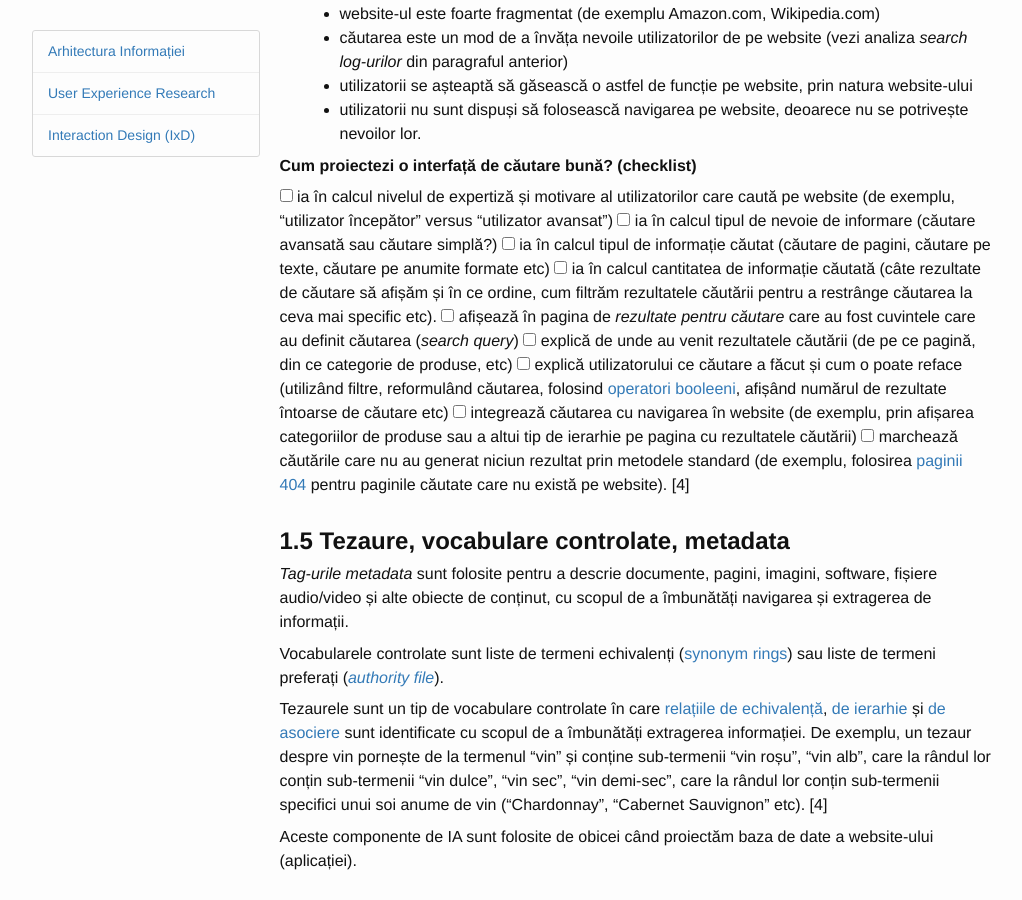
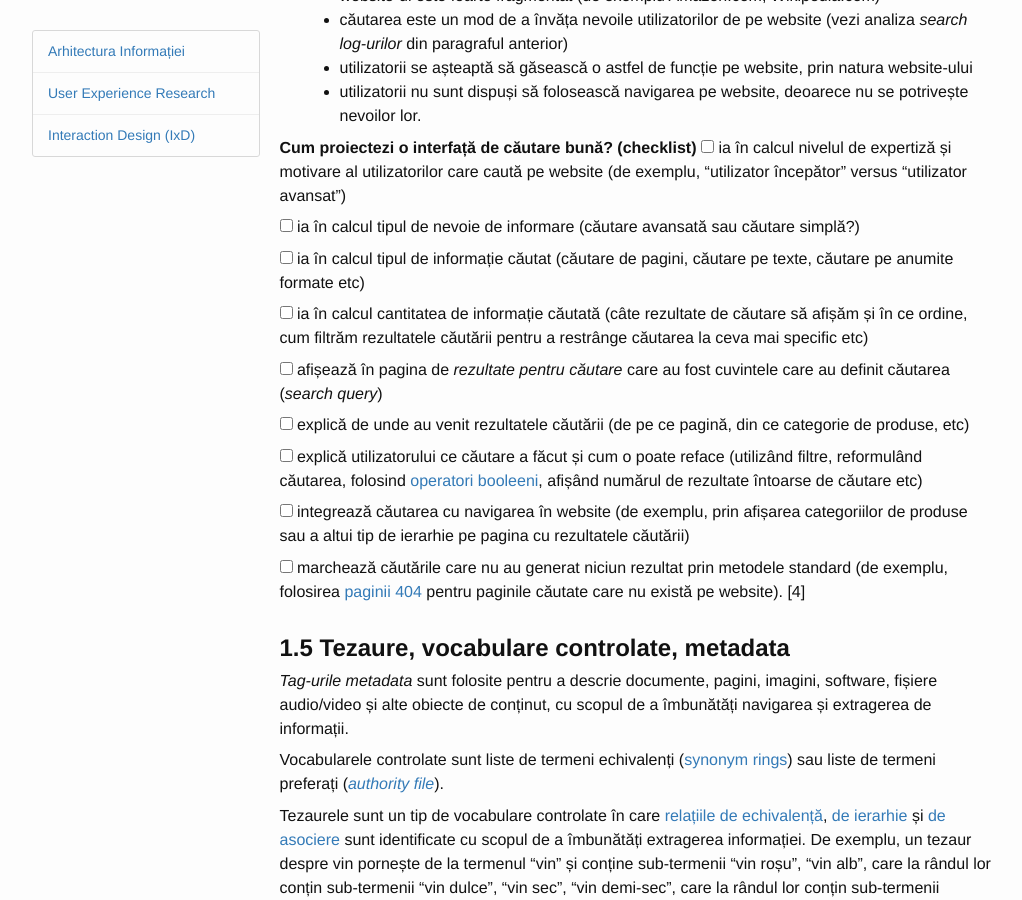
Before and after one commit to gov-ithub/govro-design, a Jekyll site: the page built from 2-ux.md, in a window 1280 px wide and 900 px high, scrolled down 3080 px. Shown: the whole window, without its empty margins (128-1150 px from the left). Built offline with Jekyll 4.4.1, drawn with Linux system fonts in a browser that asks for light colours; nearby versions of some CDN libraries; part of the change alters nothing that is shown.

```diff
--- a/2-ux.md
+++ b/2-ux.md
@@ -74,12 +74,18 @@ Arhitectura Informației are 5 mari componente [4]:
 * iconițe (etichete vizuale).
 
 **Cum creezi etichete eficiente? (checklist)**
-- [ ] analizează conținutul website-ului
-- [ ] cere autorilor de conținut (_content writers_) de pe website să propună etichete
-- [ ] cere sugestii de la utilizatorii avansați ai website-ului (aplicației) sau de la experții în acel domeniu
-- [ ] folosește exerciții de _[card sorting](https://en.wikipedia.org/wiki/Card_sorting)_
-- [ ] analizează _search log-urile_ de pe website (din aplicație)
-- [ ] analizează _tag-urile_ generate de utilizatori. [4]
+<input type="checkbox"> analizează conținutul website-ului
+
+<input type="checkbox"> cere autorilor de conținut (_content writers_) de pe website să propună etichete
+
+<input type="checkbox"> cere sugestii de la utilizatorii avansați ai website-ului (aplicației) sau de la experții în acel domeniu
+
+<input type="checkbox"> folosește exerciții de _[card sorting](https://en.wikipedia.org/wiki/Card_sorting)_
+
+<input type="checkbox"> analizează _search log-urile_ de pe website (din aplicație)
+
+<input type="checkbox"> analizează _tag-urile_ generate de utilizatori. [4]
+
 
 ### 1.3 Tipuri de sisteme de navigare
 * navigare globală (meniu global): unde mă aflu în cadrul website-ului?
@@ -105,15 +111,22 @@ Este recomandat să oferi o funcție de _căutare în website_ dacă:
 * utilizatorii nu sunt dispuși să folosească navigarea pe website, deoarece nu se potrivește nevoilor lor.
 
 **Cum proiectezi o interfață de căutare bună? (checklist)**
+<input type="checkbox"> ia în calcul nivelul de expertiză și motivare al utilizatorilor care caută pe website (de exemplu, "utilizator începător" versus "utilizator avansat")
 
-<input type="checkbox"> ia în calcul nivelul de expertiză și motivare al utilizatorilor care caută pe website (de exemplu, "utilizator începător" versus "utilizator avansat")
 <input type="checkbox"> ia în calcul tipul de nevoie de informare (căutare avansată sau căutare simplă?)
+
 <input type="checkbox"> ia în calcul tipul de informație căutat (căutare de pagini, căutare pe texte, căutare pe anumite formate etc)
-<input type="checkbox"> ia în calcul cantitatea de informație căutată (câte rezultate de căutare să afișăm și în ce ordine, cum filtrăm rezultatele căutării pentru a restrânge căutarea la ceva mai specific etc).
+
+<input type="checkbox"> ia în calcul cantitatea de informație căutată (câte rezultate de căutare să afișăm și în ce ordine, cum filtrăm rezultatele căutării pentru a restrânge căutarea la ceva mai specific etc)
+
 <input type="checkbox"> afișează în pagina de _rezultate pentru căutare_ care au fost cuvintele care au definit căutarea (_search query_)
+
 <input type="checkbox"> explică de unde au venit rezultatele căutării (de pe ce pagină, din ce categorie de produse, etc)
+
 <input type="checkbox"> explică utilizatorului ce căutare a făcut și cum o poate reface (utilizând filtre, reformulând căutarea, folosind [operatori booleeni](http://libguides.mit.edu/c.php?g=175963&p=1158594), afișând numărul de rezultate întoarse de căutare etc)
+
 <input type="checkbox"> integrează căutarea cu navigarea în website (de exemplu, prin afișarea categoriilor de produse sau a altui tip de ierarhie pe pagina cu rezultatele căutării)
+
 <input type="checkbox"> marchează căutările care nu au generat niciun rezultat prin metodele standard (de exemplu, folosirea
 [paginii 404](https://en.wikipedia.org/wiki/HTTP_404) pentru paginile căutate care nu există pe website). [4]
 
@@ -216,19 +229,24 @@ _Interaction Design-ul_ (IxD) este acea disciplină care definește structura ș
 <input type="checkbox"> definește modul în care utilizatorii pot interacționa cu interfața:
   * Ce poate face utilizatorul cu mouse-ul, cu degetul, cu [stylus-ul](https://en.wikipedia.org/wiki/Stylus_(computing)), pentru a interacționa direct cu interfața?
   * Ce comenzi poate da utilizatorul (care să nu fie în mod direct parte din produsul software) pentru a interacționa cu acel produs?
+
 <input type="checkbox"> oferă utilizatorilor indicii despre modul de comportare a interfeței înainte ca aceștia să ia acțiune:
   * Ce anume din aspectul interfeței (culoare, formă, dimensiune etc) oferă utilizatorului indicii despre cum ar putea funcționa interfața?
   * Ce informație oferi utilizatorului pentru a-l informa ce se va întâmpla în interfață înainte ca acesta să efectueze o acțiune?
+
 <input type="checkbox"> anticipează și diminuează erorile:
   * Există constrângeri puse în interfață astfel încât erorile să fie prevenite?
   * Mesajele de eroare oferă vreun mod prin care utilizatorul să corecteze eroarea apărută sau măcar explică de ce a apărut acea eroare?
+
 <input type="checkbox"> ia în considerare sistemul de feedback și timpul de răspuns:
   * Ce feedback primește utilizatorul odată ce a efectuat o acțiune?
   * Cât timp trece de când o acțiune a utilizatorului a avut loc până când interfața oferă un răspuns?
+
 <input type="checkbox"> gândește-te strategic la fiecare element din interfață:
   * Sunt elementele din interfață de o mărime rezonabilă pentru interacțiunea cu ele?
   * Sunt colțurile și marginile folosite strategic pentru a localiza elemente interactive precum meniurile?
   * Sunt folosite standardele actuale?
+
 <input type="checkbox"> simplifică interfața pentru a fi mai rapidă de învățat:
   * Este informația din pagină împărțită în 7 (plus/minus 2) itemi la orice moment dat? (citește despre _[progressive disclosure](https://en.wikipedia.org/wiki/Progressive_disclosure)_)
   * Este partea care ține de utilizator simplificată la maxim?
```
